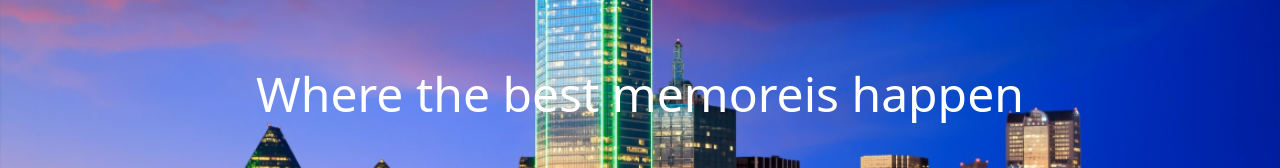
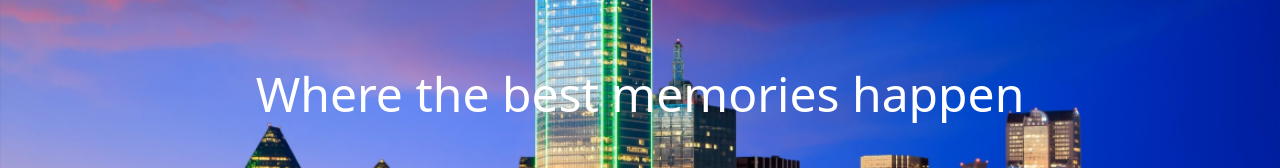
Before and after one commit to Reed-Broadhead/over_night, a React (Vite) app in the folder over_night/: page / in a window 1280 px wide. Shown: the part 1778-1946 px from the top of the page. Built offline with nearby package versions, Linux system fonts and the light colour scheme; no server answers.

Commit message:
spelling

```diff
--- a/over_night/src/components/HomePage.tsx
+++ b/over_night/src/components/HomePage.tsx
@@ -23,7 +23,7 @@ export default function HomePage()  {
                 backgroundPosition: 'center'
             }}
         >
-            <h1 className="text-5xl text-white"> Where the best memoreis happen </h1>
+            <h1 className="text-5xl text-white"> Where the best memories happen </h1>
         </div>
 
         </>
```
